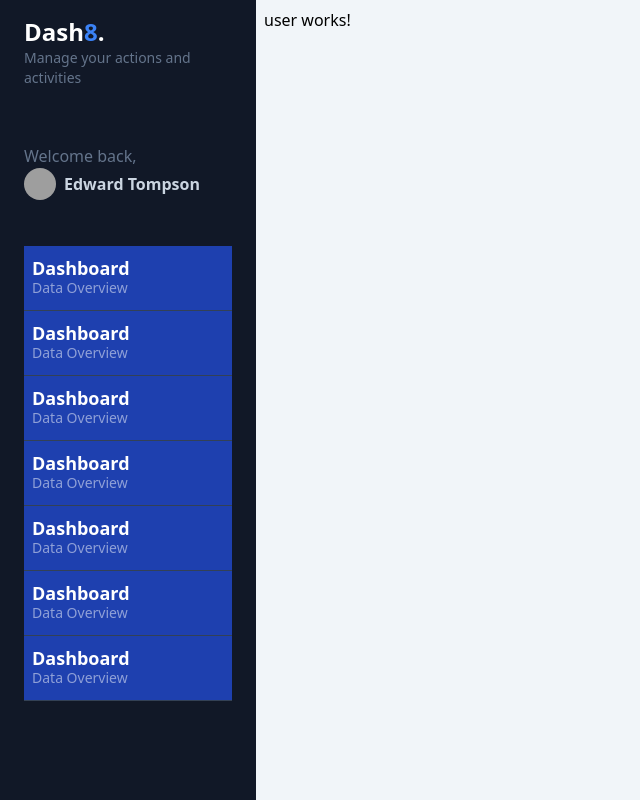
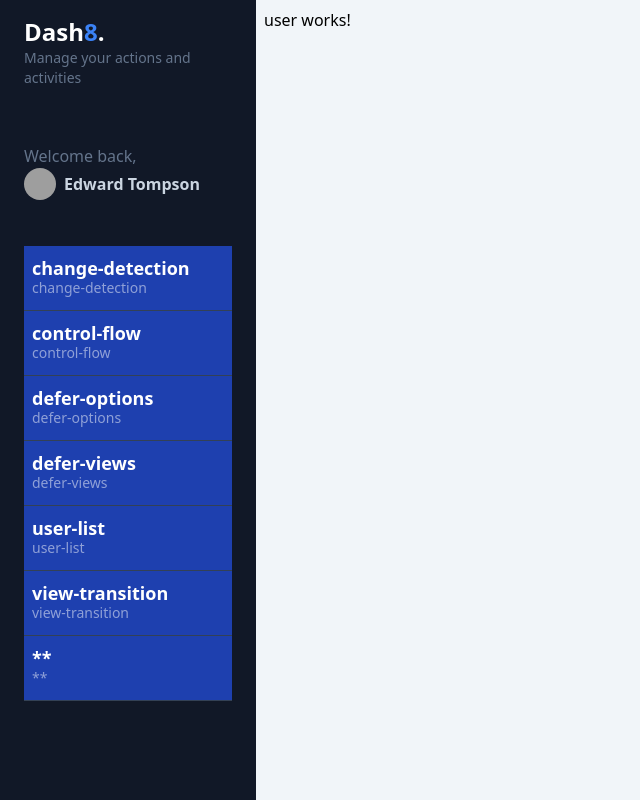
Before and after one commit to Aran-tm/dashboard_ng17_tailwindCSS, an Angular app: page /dashboard/user/1 in a window 1280 px wide. Shown: the whole page, without its empty margins (0-640 px from the left). Built offline with nearby package versions, Linux system fonts and the light colour scheme; grey boxes are pictures that could not be loaded.

Commit message:
agregando todas las rutas gracias al routerLInk

```diff
--- a/src/app/shared/sidemenu/sidemenu.component.html
+++ b/src/app/shared/sidemenu/sidemenu.component.html
@@ -22,14 +22,18 @@
     </a>
   </div>
   <div id="nav" class="w-full px-6">
-    @for ( item of menuItems; track item.path) {
+
+    <!-- creo un ng for con la nueva sintaxis de angular 17: @for(){} -->
+    <!-- ademas tambien enlazo todos las rutas gracias al router Link y al ngFor-->
+    @for ( item of menuItems; track $index) {
       <a
+        [routerLink]="item.path"
         href="#"
         class="w-full px-2 inline-flex space-x-2 items-center border-b border-slate-700 py-3 bg-blue-800 hover:bg-white/5 transition ease-linear duration-150"
       >
         <div class="flex flex-col">
-          <span class="text-lg font-bold leading-5 text-white">Dashboard</span>
-          <span class="text-sm text-white/50 hidden md:block">Data Overview</span>
+          <span class="text-lg font-bold leading-5 text-white">{{item.path}}</span>
+          <span class="text-sm text-white/50 hidden md:block">{{item.path}}</span>
         </div>
       </a>
     }
--- a/src/app/shared/sidemenu/sidemenu.component.ts
+++ b/src/app/shared/sidemenu/sidemenu.component.ts
@@ -1,9 +1,11 @@
 import { Component, OnInit } from '@angular/core';
 import { routes } from '../../app.routes';  // se importan las rutas
+import { RouterModule } from '@angular/router';
 
 @Component({
  selector: 'app-sidemenu',
  standalone: true,
+ imports: [RouterModule],   // se hacen las importaciones debido a que es un Standalone Component
  templateUrl: './sidemenu.component.html',
  styleUrls: ['./sidemenu.component.css']
 })
```
